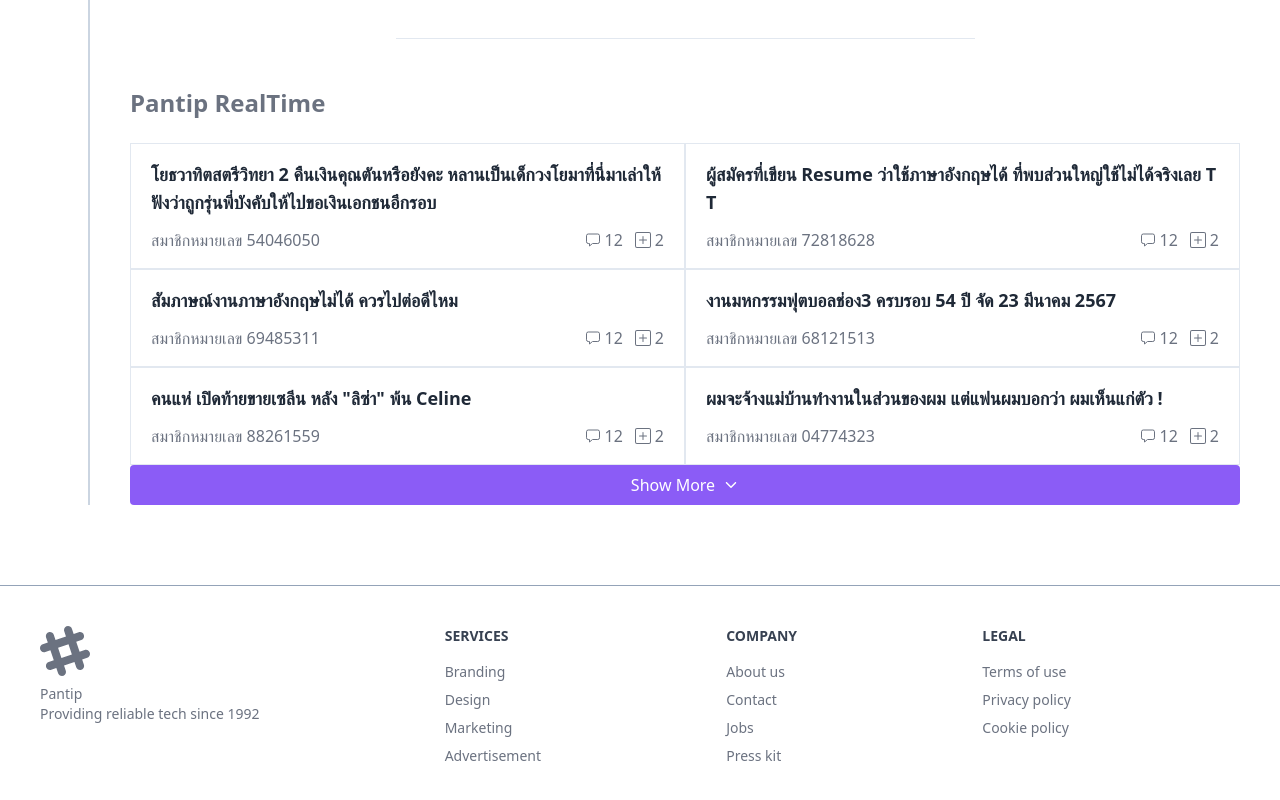
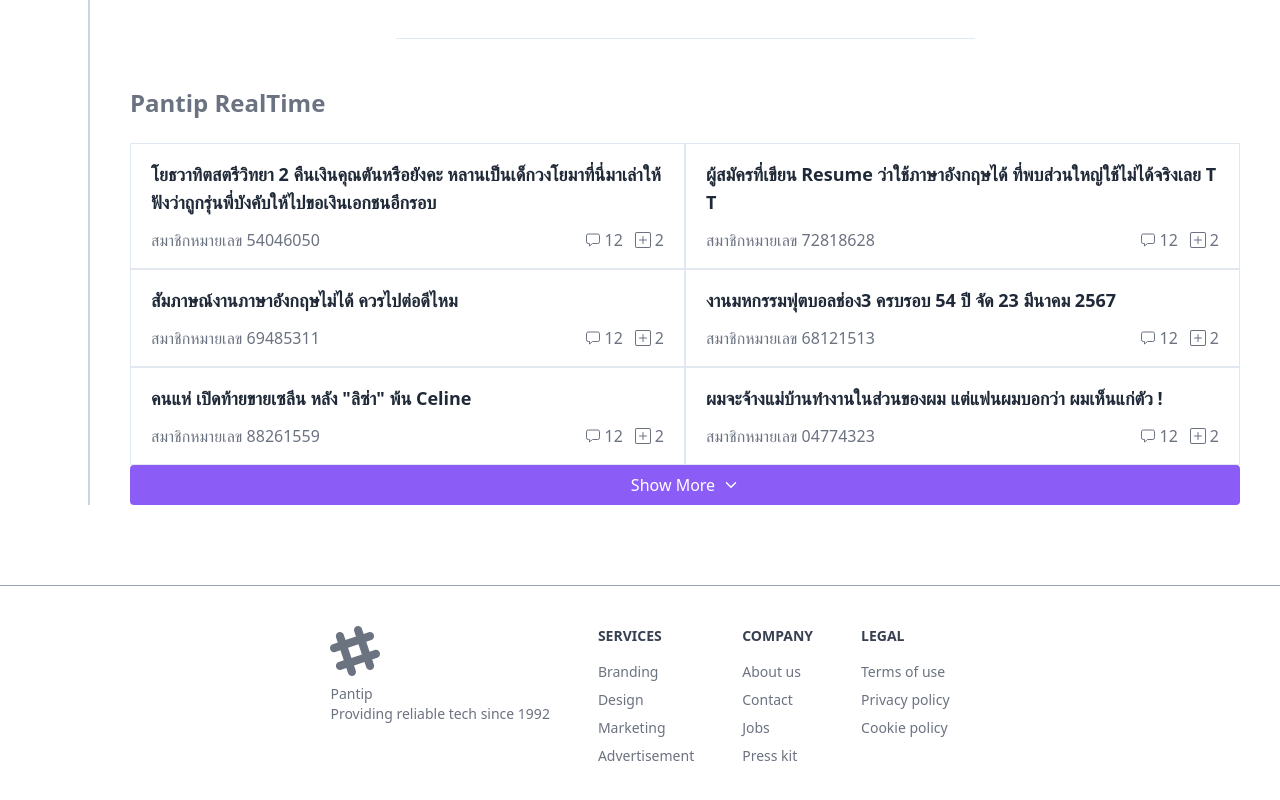
Before and after one commit to Nasaee/pantip-style-airbnb, a React (Vite) app: page / in a window 1280 px wide. Shown: the part 1138-1938 px from the top of the page. Built offline with nearby package versions, Linux system fonts and the light colour scheme.

Commit message:
edit footer

```diff
--- a/src/components/Footer.tsx
+++ b/src/components/Footer.tsx
@@ -1,6 +1,6 @@
 const Footer = () => {
   return (
-    <footer className='footer p-10 bg-white border-t border-slate-400'>
+    <footer className='footer justify-center gap-12 p-10 bg-white border-t border-slate-400'>
       <aside>
         <svg
           width='50'
```
